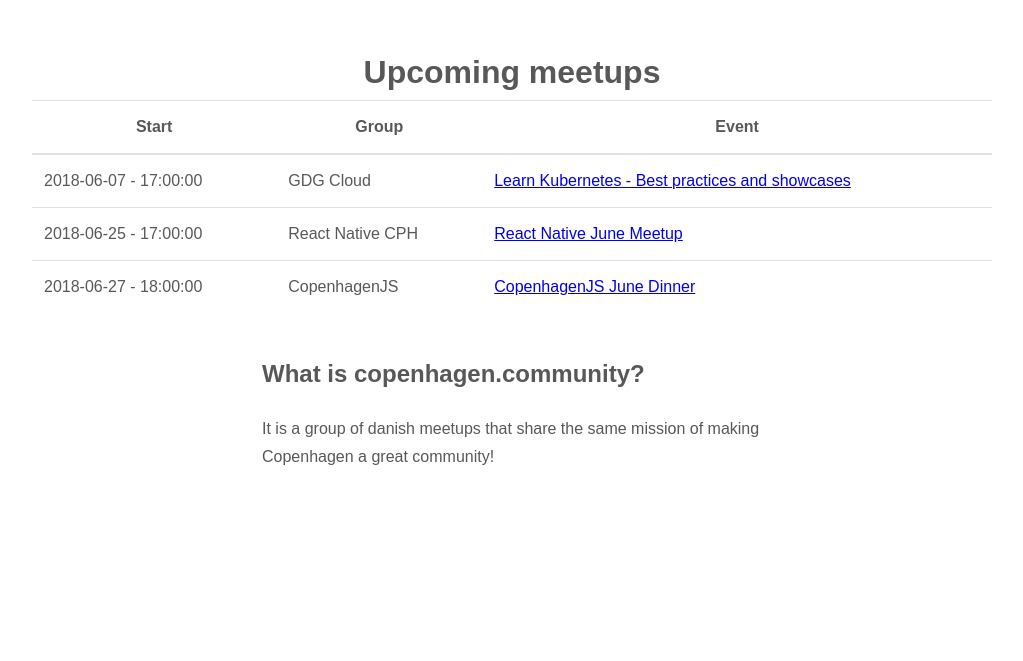
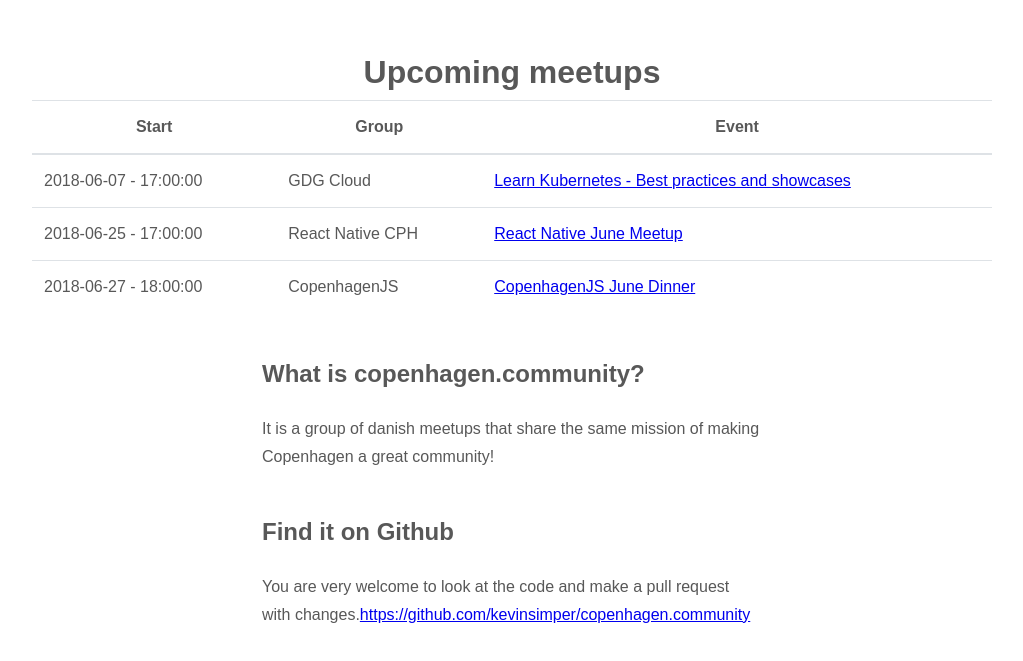
Before and after one commit to kevinsimper/copenhagen.community, a Next.js app: page / in a window 1280 px wide. Shown: the part 1568-2229 px from the top of the page, without its empty margins (128-1151 px from the left). Before the commit the page ends 2075 px from the top, so only its background shows below. Built offline with nearby package versions, Linux system fonts and the light colour scheme.

Commit message:
Add link to github repo

```diff
--- a/package.json
+++ b/package.json
@@ -6,8 +6,9 @@
   "scripts": {
     "start": "next",
     "build": "next build && next export",
-    "deploy": "npm run build && surge out copenhagen.community",
+    "deploy": "npm run build && npx surge out copenhagen.community",
     "watch": "npx onchange '**/*.js' -- prettier --write {{changed}}",
+    "fix-lint": "prettier --write 'pages/*.js'",
     "test": "echo \"Error: no test specified\" && exit 1"
   },
   "keywords": [],
--- a/pages/index.js
+++ b/pages/index.js
@@ -218,6 +218,16 @@
             making Copenhagen a great community!
           </p>
         </div>
+        <div className="whatis github">
+          <h2>Find it on Github</h2>
+          <p>
+            You are very welcome to look at the code and make a pull request
+            with changes.
+            <a href="https://github.com/kevinsimper/copenhagen.community">
+              https://github.com/kevinsimper/copenhagen.community
+            </a>
+          </p>
+        </div>
       </div>
       <style jsx>
         {`
```
